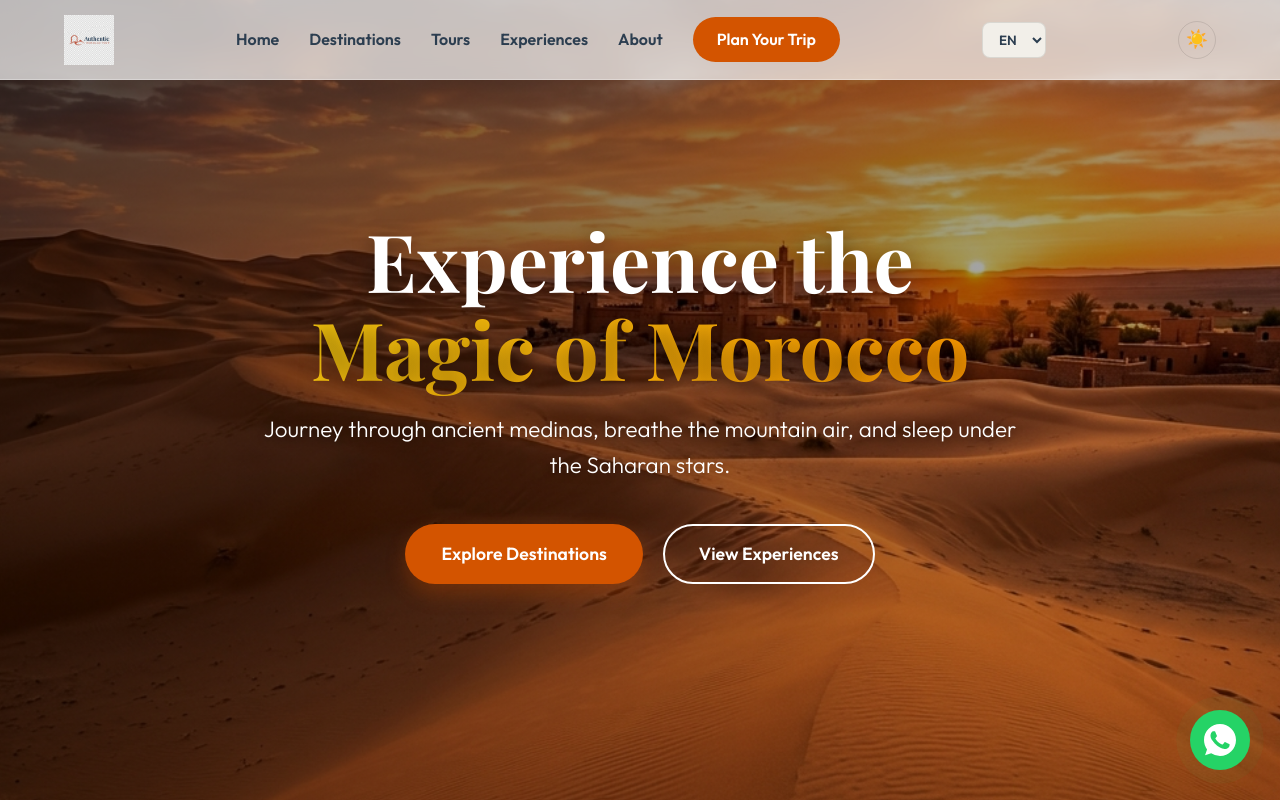
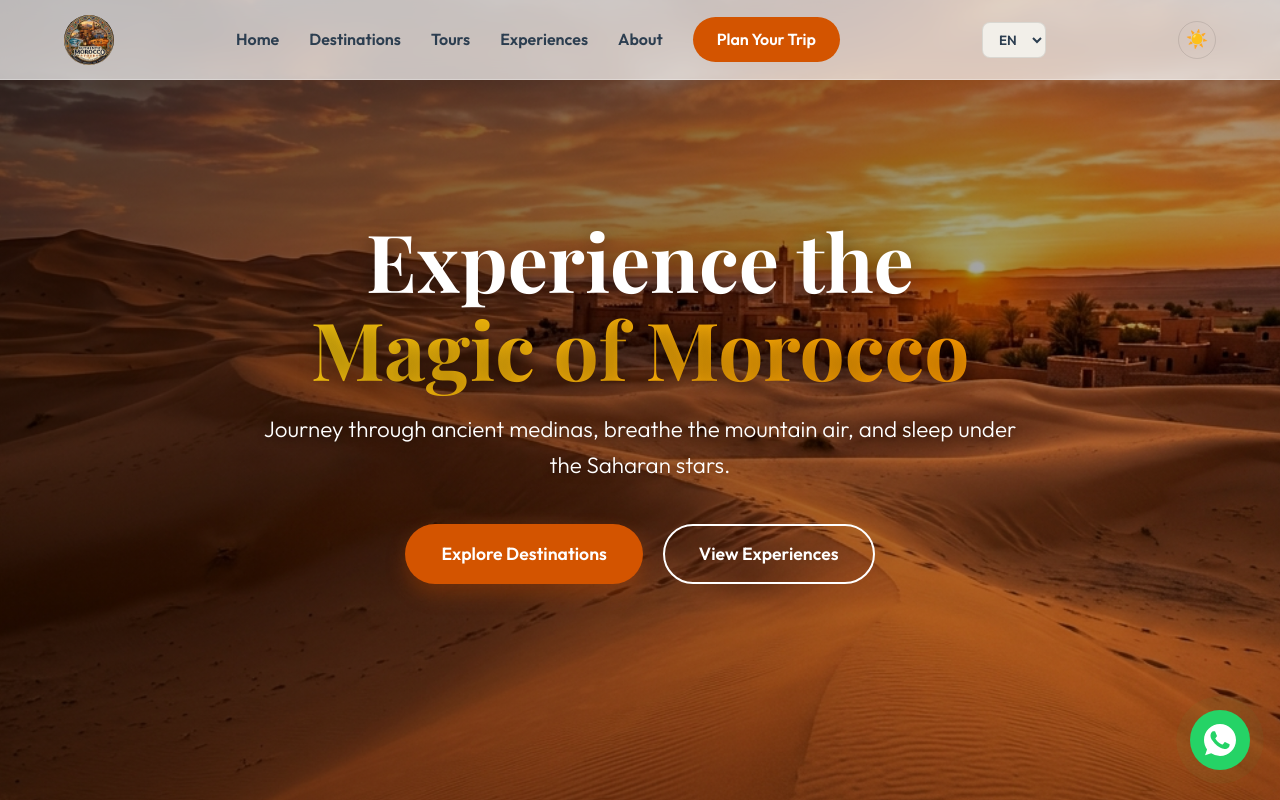
Before and after one commit to Marcelass1/Morocco-Toristics, a website built with Vite: page index.html in a window 1280 px wide. Shown: the top 800 px of the page. Built offline with nearby package versions, Linux system fonts and the light colour scheme.

Commit message:
Replace logo with user-provided image

```diff
--- a/index.html
+++ b/index.html
@@ -17,7 +17,7 @@
     <nav id="navbar" class="glass-nav">
       <div class="nav-container">
         <a href="#" class="logo">
-          <img src="/logo.png" alt="Authentic Morocco Tour" />
+          <img src="/logo.jpg" alt="Authentic Morocco Tour" />
         </a>
         <div class="nav-links">
           <a href="#home" data-i18n="nav_home">Home</a>
--- a/style.css
+++ b/style.css
@@ -162,6 +162,7 @@ a {
   height: 50px;
   width: auto;
   display: block;
+  border-radius: 50%; /* Make the square logo a perfect circle */
 }
 
 .nav-links {
```
Also changed, not shown: public/logo.jpg (added), public/logo.png (deleted).
